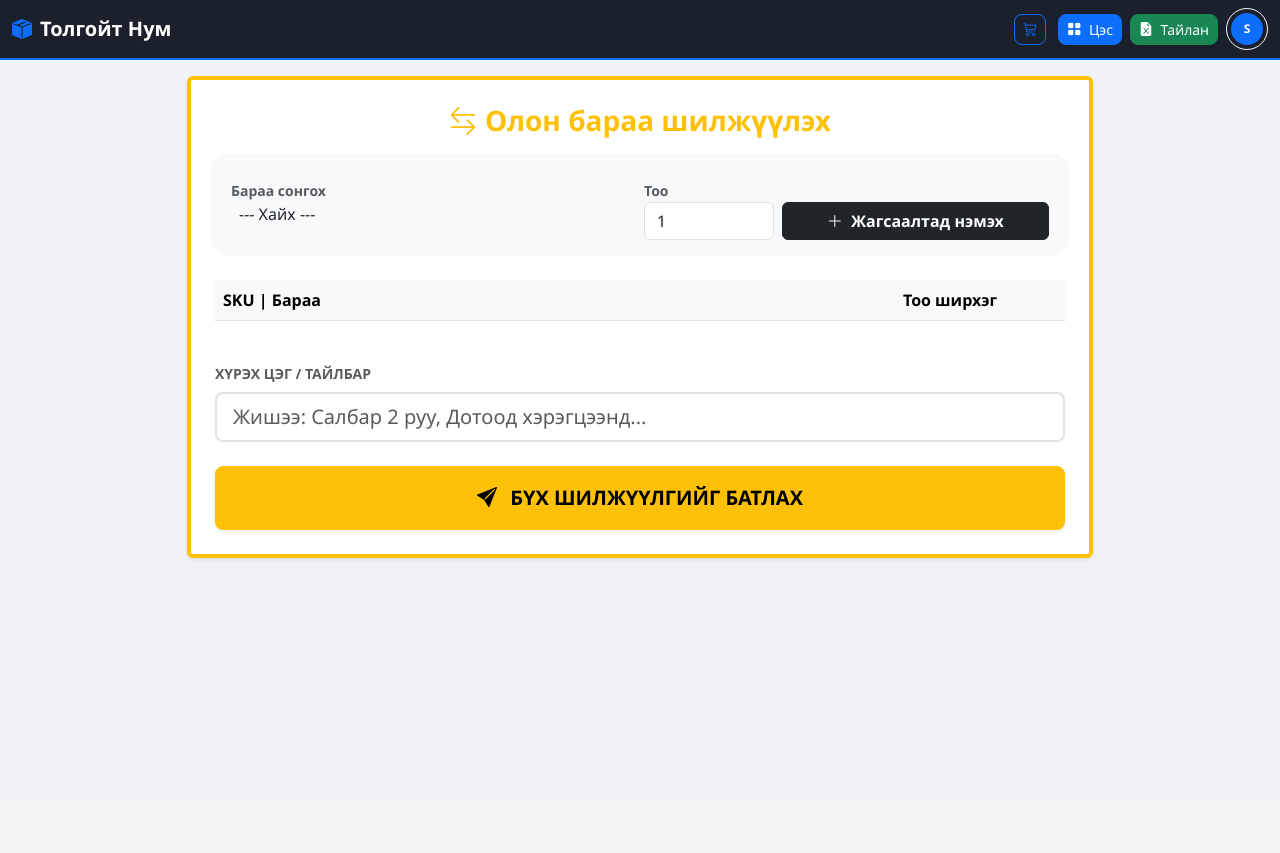
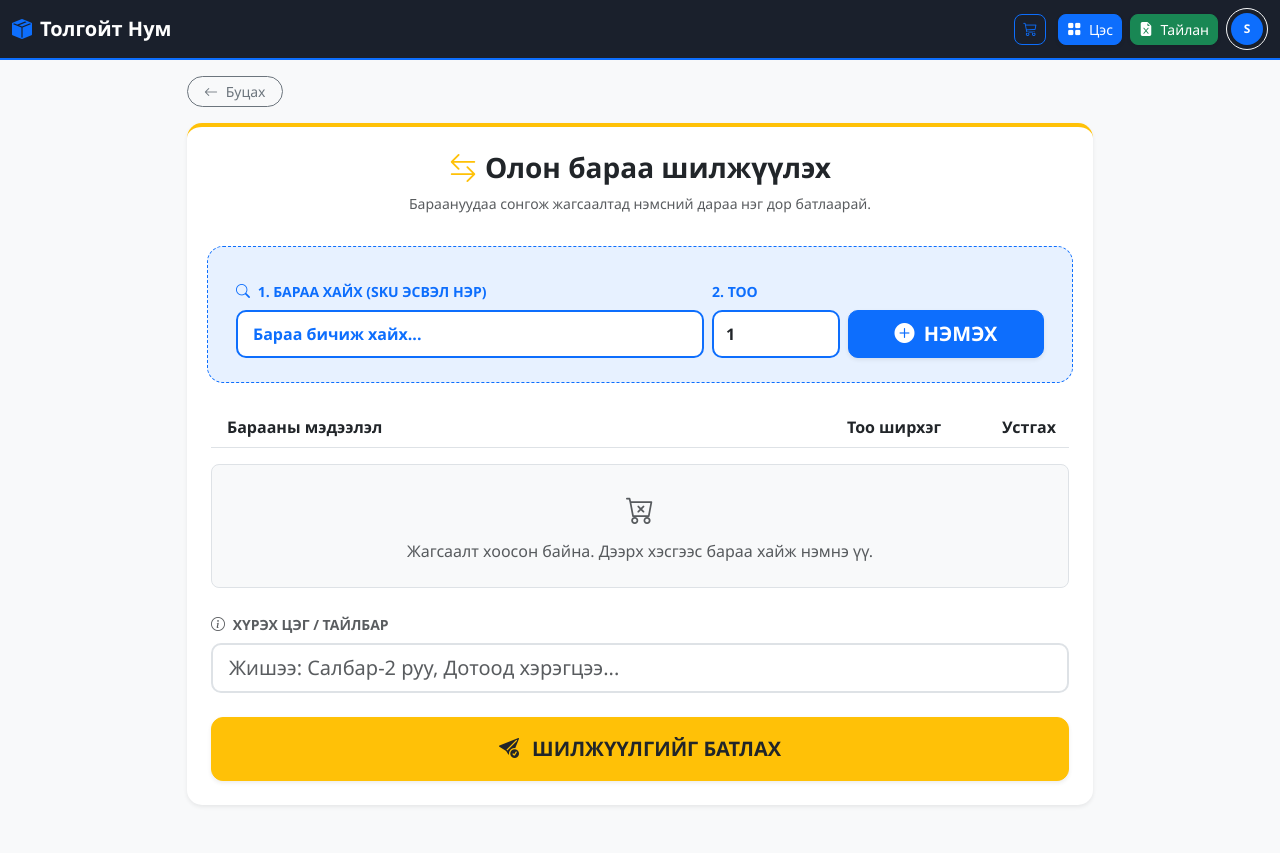
Before and after one commit to TSodoo-1985/Tolgoit_Num, a Flask app: page /special_transfer in a window 1280 px wide. Before the commit the page ends 559 px from the top, so only its background shows below. Run offline with Flask 3, Linux system fonts and the light colour scheme; a user stored in the database is signed in; tables that the repository leaves empty hold one stand-in row (values such as "Sample post"); lists and menus that the app fills with data are empty; some libraries are stand-ins or nearby versions.

Commit message:
Enhance special transfer page with styling and functionality

```diff
--- a/templates/special_transfer.html
+++ b/templates/special_transfer.html
@@ -3,57 +3,110 @@
 <link href="https://cdn.jsdelivr.net/npm/select2@4.1.0-rc.0/dist/css/select2.min.css" rel="stylesheet" />
 <link rel="stylesheet" href="https://cdn.jsdelivr.net/npm/select2-bootstrap-5-theme@1.3.0/dist/select2-bootstrap-5-theme.min.css" />
 
+<style>
+    body { background-color: #f8f9fa; }
+    .card { border-radius: 15px; border: none; }
+
+    /* Select2-ийг илүү тод, өндөр, харагдахуйц болгох */
+    .select2-container--bootstrap-5 .select2-selection {
+        border: 2px solid #0d6efd !important; /* Тод цэнхэр хүрээ */
+        min-height: 48px !important;
+        background-color: #ffffff !important;
+        border-radius: 10px !important;
+        display: flex !important;
+        align-items: center !important;
+    }
+
+    .select2-container--bootstrap-5 .select2-selection--single .select2-selection__rendered {
+        color: #0d6efd !important;
+        font-weight: 600 !important;
+        padding-left: 15px !important;
+    }
+
+    .select2-container--bootstrap-5 .select2-selection__arrow {
+        height: 46px !important;
+    }
+
+    /* Хайлтын хэсгийн арын дэвсгэр */
+    .search-box-highlight {
+        background-color: #e7f1ff;
+        border: 1px dashed #0d6efd;
+    }
+
+    .table-custom thead {
+        background-color: #212529;
+        color: white;
+    }
+</style>
+
 <div class="container mt-2">
     <div class="row justify-content-center">
         <div class="col-md-10">
+            <div class="mb-3">
+                <a href="{{ url_for('dashboard') }}" class="btn btn-outline-secondary btn-sm rounded-pill px-3">
+                    <i class="bi bi-arrow-left me-1"></i> Буцах
+                </a>
+            </div>
+
             <div class="card p-4 shadow-sm border-top border-warning border-4">
-                <h3 class="fw-bold text-warning text-center mb-4"><i class="bi bi-arrow-left-right me-2"></i>Олон бараа шилжүүлэх</h3>
+                <div class="text-center mb-4">
+                    <h3 class="fw-bold text-dark"><i class="bi bi-arrow-left-right text-warning me-2"></i>Олон бараа шилжүүлэх</h3>
+                    <p class="text-muted small">Бараануудаа сонгож жагсаалтад нэмсний дараа нэг дор батлаарай.</p>
+                </div>
 
-                <div class="row g-2 mb-4 p-3 bg-light rounded-4">
-                    <div class="col-md-6">
-                        <label class="small fw-bold text-muted">Бараа сонгох</label>
+                <div class="row g-2 mb-4 p-4 rounded-4 search-box-highlight">
+                    <div class="col-md-7">
+                        <label class="form-label fw-bold text-primary small text-uppercase">
+                            <i class="bi bi-search me-1"></i> 1. Бараа хайх (SKU эсвэл Нэр)
+                        </label>
                         <select id="productSelect" class="form-select">
-                            <option value="">--- Хайх ---</option>
+                            <option value="">Бараа бичиж хайх...</option>
                             {% for p in products %}
                             <option value="{{ p.id }}" data-name="{{ p.name }}" data-sku="{{ p.sku }}" data-stock="{{ p.stock|int }}">
-                                {{ p.sku }} | {{ p.name }} ({{ p.stock|int }}ш)
+                                {{ p.sku }} | {{ p.name }} (Үлдэгдэл: {{ p.stock|int }} ш)
                             </option>
                             {% endfor %}
                         </select>
                     </div>
                     <div class="col-md-2">
-                        <label class="small fw-bold text-muted">Тоо</label>
-                        <input type="number" id="tempQty" class="form-control" value="1" min="0.1" step="0.1">
+                        <label class="form-label fw-bold text-primary small text-uppercase">2. Тоо</label>
+                        <input type="number" id="tempQty" class="form-control border-primary border-2 fw-bold" value="1" min="0.1" step="0.1" style="height: 48px; border-radius: 10px;">
                     </div>
-                    <div class="col-md-4 d-flex align-items-end">
-                        <button type="button" onclick="addItem()" class="btn btn-dark w-100 fw-bold">
-                            <i class="bi bi-plus-lg me-1"></i> Жагсаалтад нэмэх
+                    <div class="col-md-3 d-flex align-items-end">
+                        <button type="button" onclick="addItemToList()" class="btn btn-primary btn-lg w-100 fw-bold shadow-sm" style="height: 48px; border-radius: 10px;">
+                            <i class="bi bi-plus-circle-fill me-1"></i> НЭМЭХ
                         </button>
                     </div>
                 </div>
 
-                <form action="{{ url_for('special_transfer') }}" method="POST" id="transferForm">
+                <form action="{{ url_for('special_transfer') }}" method="POST">
                     <div class="table-responsive mb-4">
-                        <table class="table table-hover align-middle" id="transferTable">
-                            <thead class="table-light">
+                        <table class="table table-hover align-middle table-custom">
+                            <thead>
                                 <tr>
-                                    <th>SKU | Бараа</th>
-                                    <th width="120">Тоо ширхэг</th>
-                                    <th width="50"></th>
+                                    <th class="ps-3">Барааны мэдээлэл</th>
+                                    <th width="150">Тоо ширхэг</th>
+                                    <th width="80" class="text-center">Устгах</th>
                                 </tr>
                             </thead>
-                            <tbody id="itemList">
+                            <tbody id="transferBody" class="bg-white">
                                 </tbody>
                         </table>
+                        <div id="emptyMsg" class="text-center text-muted py-4 border rounded-3 bg-light">
+                            <i class="bi bi-cart-x fs-3 d-block mb-2"></i>
+                            Жагсаалт хоосон байна. Дээрх хэсгээс бараа хайж нэмнэ үү.
+                        </div>
                     </div>
 
                     <div class="mb-4">
-                        <label class="form-label fw-bold small text-muted">ХҮРЭХ ЦЭГ / ТАЙЛБАР</label>
-                        <input type="text" name="note" class="form-control form-control-lg border-2" placeholder="Жишээ: Салбар 2 руу, Дотоод хэрэгцээнд..." required>
+                        <label class="form-label fw-bold text-muted small text-uppercase">
+                            <i class="bi bi-info-circle me-1"></i> Хүрэх цэг / Тайлбар
+                        </label>
+                        <input type="text" name="note" class="form-control form-control-lg border-2" placeholder="Жишээ: Салбар-2 руу, Дотоод хэрэгцээ..." required style="border-radius: 10px;">
                     </div>
 
-                    <button type="submit" class="btn btn-warning btn-lg w-100 fw-bold py-3 shadow-sm">
-                        <i class="bi bi-send-fill me-2"></i> БҮХ ШИЛЖҮҮЛГИЙГ БАТЛАХ
+                    <button type="submit" class="btn btn-warning btn-lg w-100 fw-bold py-3 shadow-sm text-dark" style="border-radius: 12px;">
+                        <i class="bi bi-send-check-fill me-2"></i> ШИЛЖҮҮЛГИЙГ БАТЛАХ
                     </button>
                 </form>
             </div>
@@ -64,37 +117,63 @@
 <script src="https://code.jquery.com/jquery-3.6.0.min.js"></script>
 <script src="https://cdn.jsdelivr.net/npm/select2@4.1.0-rc.0/dist/js/select2.min.js"></script>
 
+
+
 <script>
     $(document).ready(function() {
-        $('#productSelect').select2({ theme: 'bootstrap-5', width: '100%' });
+        // Select2-ийг идэвхжүүлэх
+        $('#productSelect').select2({
+            theme: 'bootstrap-5',
+            width: '100%',
+            dropdownParent: $('.card') // Утсан дээр хайлт зөв ажиллахад чухал
+        });
     });
 
-    function addItem() {
+    function addItemToList() {
         const sel = document.getElementById('productSelect');
         const opt = sel.options[sel.selectedIndex];
-        const qty = document.getElementById('tempQty').value;
+        const qtyInput = document.getElementById('tempQty');
+        const qty = qtyInput.value;
 
-        if (!opt.value || qty <= 0) return;
+        if (!opt.value || qty <= 0) {
+            alert("Бараагаа сонгоод тоог зөв оруулна уу.");
+            return;
+        }
 
-        const html = `
-            <tr>
-                <td>
+        const tbody = document.getElementById('transferBody');
+        document.getElementById('emptyMsg').style.display = 'none';
+
+        // Ижил бараа байгаа эсэхийг шалгах (сонголттой)
+        const rowHtml = `
+            <tr class="animate__animated animate__fadeIn">
+                <td class="ps-3">
                     <input type="hidden" name="product_ids[]" value="${opt.value}">
-                    <div class="fw-bold">${opt.getAttribute('data-sku')}</div>
-                    <small class="text-muted">${opt.getAttribute('data-name')}</small>
+                    <div class="fw-bold text-dark">${opt.getAttribute('data-sku')}</div>
+                    <div class="small text-secondary">${opt.getAttribute('data-name')}</div>
                 </td>
                 <td>
-                    <input type="number" name="quantities[]" value="${qty}" step="0.1" class="form-control form-control-sm border-2">
+                    <input type="number" name="quantities[]" value="${qty}" step="0.1" class="form-control border-2 fw-medium text-center">
                 </td>
-                <td>
-                    <button type="button" onclick="this.closest('tr').remove()" class="btn btn-outline-danger btn-sm border-0">
-                        <i class="bi bi-trash"></i>
+                <td class="text-center">
+                    <button type="button" class="btn btn-outline-danger btn-sm border-0" onclick="this.closest('tr').remove(); checkEmpty();">
+                        <i class="bi bi-trash3-fill"></i>
                     </button>
                 </td>
             </tr>
         `;
-        document.getElementById('itemList').insertAdjacentHTML('beforeend', html);
+
+        tbody.insertAdjacentHTML('beforeend', rowHtml);
+
+        // Цэвэрлэх
         $('#productSelect').val(null).trigger('change');
+        qtyInput.value = 1;
+    }
+
+    function checkEmpty() {
+        const tbody = document.getElementById('transferBody');
+        if (tbody.rows.length === 0) {
+            document.getElementById('emptyMsg').style.display = 'block';
+        }
     }
 </script>
 {% endblock %}
```
